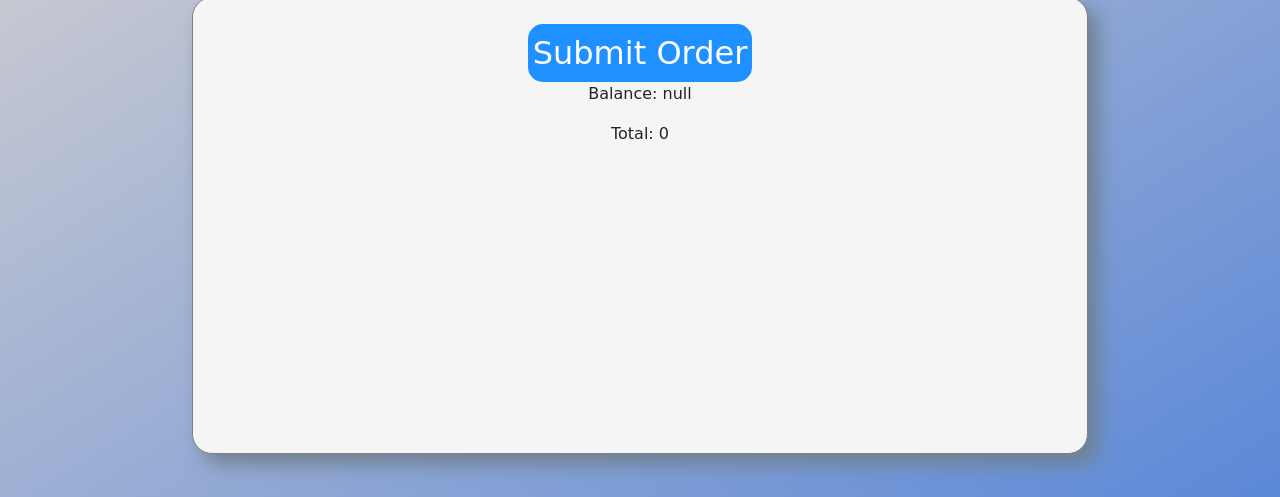
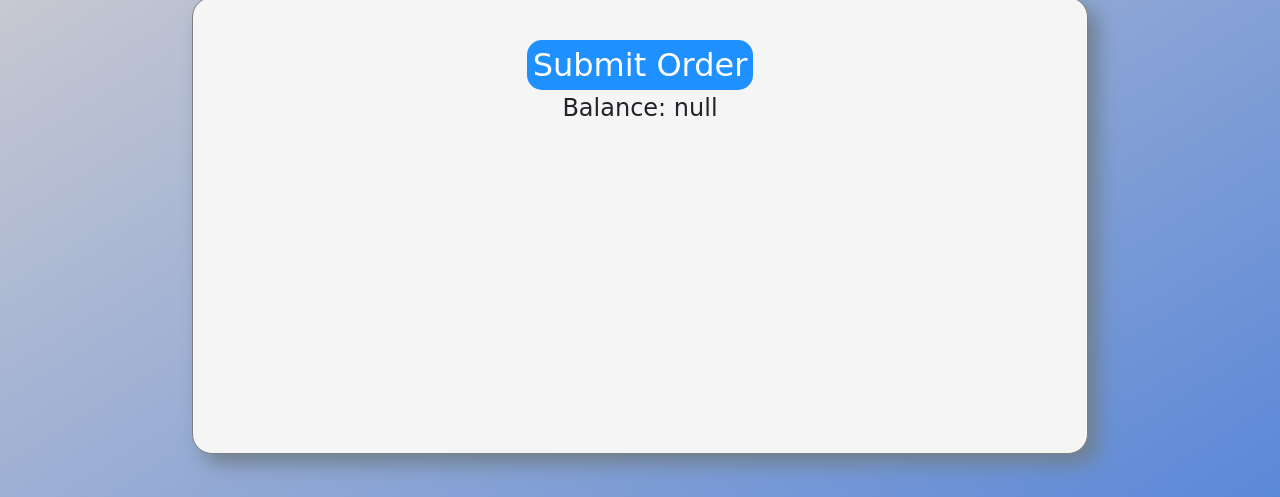
Before and after one commit to rguptavh/VHacksWebstore, a plain HTML site: page store.html in a window 1280 px wide. Shown: the part 303-800 px from the top of the page. Drawn offline with nearby package versions, Linux system fonts and the light colour scheme.

Commit message:
somewhat finished ui

```diff
--- a/store.html
+++ b/store.html
@@ -37,6 +37,7 @@
         flex:10;
         border-color: gray;
         box-shadow: 10px 10px 20px slategray;
+        overflow: hidden;
       }
       button:hover{
         background-color: royalblue;
@@ -47,7 +48,6 @@
         border-radius: 15px;
         border-style: none;
         font-size: 200%;
-        padding: 5px;
 
       }
       ul{
@@ -65,6 +65,23 @@
       input{
           width:5%;
       }
+      #order{
+          margin-top:2%;
+      }
+      #info{
+          justify-content: center;
+          font-size: 150%;
+          height:10%;
+          overflow: hidden;
+      }
+      #total{
+        margin-top: 0 ;
+  margin-bottom: 0 ;
+      }
+      #balance{
+        margin-top: 0 ;
+  margin-bottom: 0 ;
+      }
       </style>
     <title>Store</title>
 </head>
@@ -75,8 +92,7 @@
     <div id="mainBod" >
     <ul class="list-group" id="products"></ul>
     <button id= "order" onclick="order()">Submit Order</button>
-    <p id = "balance"><script>document.getElementById("balance").textContent = "Balance: "+sessionStorage.getItem("balance")</script></p>
-    <p id = "total">Total: 0</p>
+    <div id = "info"><p id = "balance"><script>document.getElementById("balance").textContent = "Balance: "+sessionStorage.getItem("balance")</script></p><p id = "total">Order Total: 0</p></div>
 </div>
 <div id = "bottom"></div>
 
@@ -179,7 +195,7 @@ function addItem(x, y, z,a){
                         total += buy*parseInt(papi[i*3+1]);
                     }
         }
-        document.getElementById("total").textContent = "Total: " + total;
+        document.getElementById("total").textContent = "Order Total: " + total;
         if (total>bal){
             document.getElementById("order").disabled = true;
         }
```
